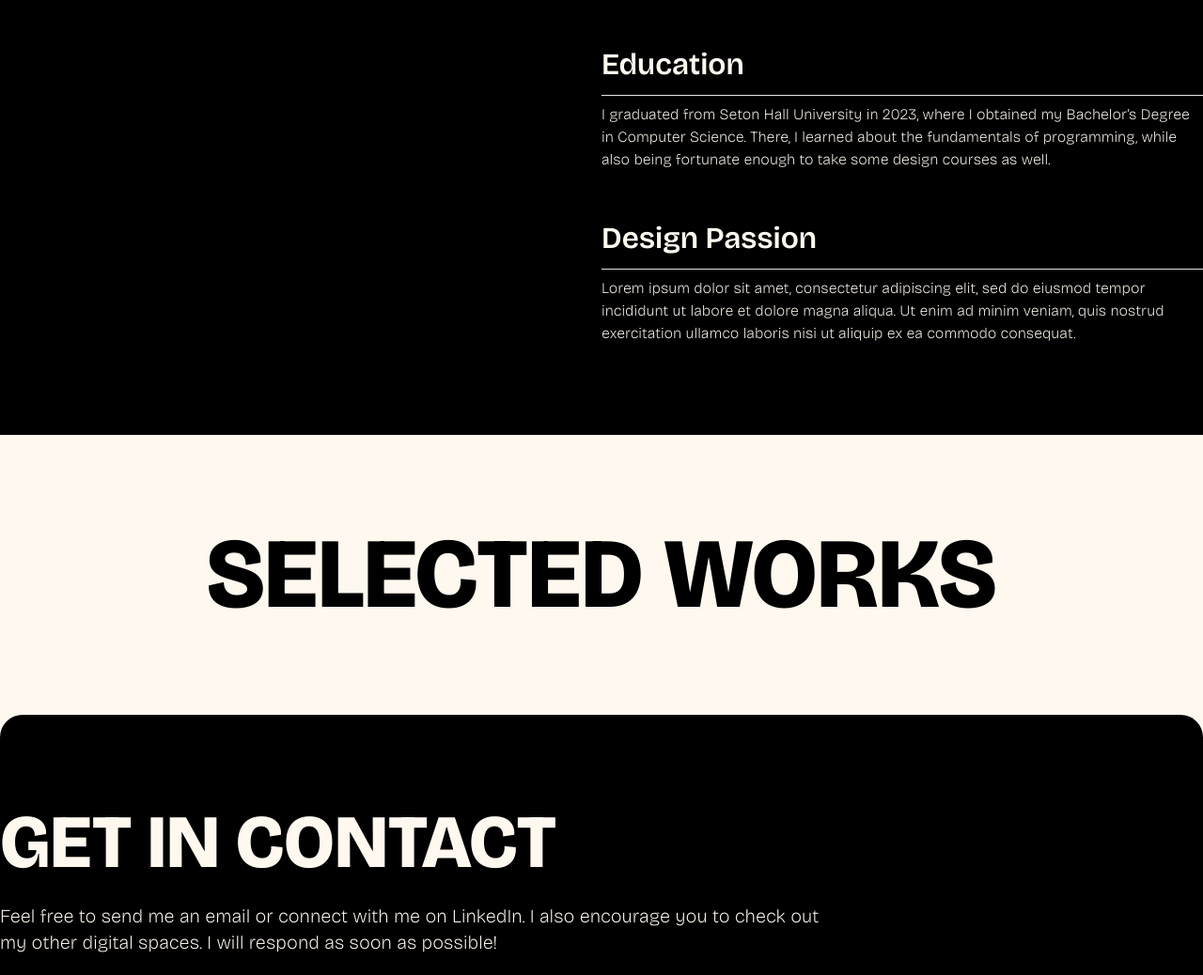
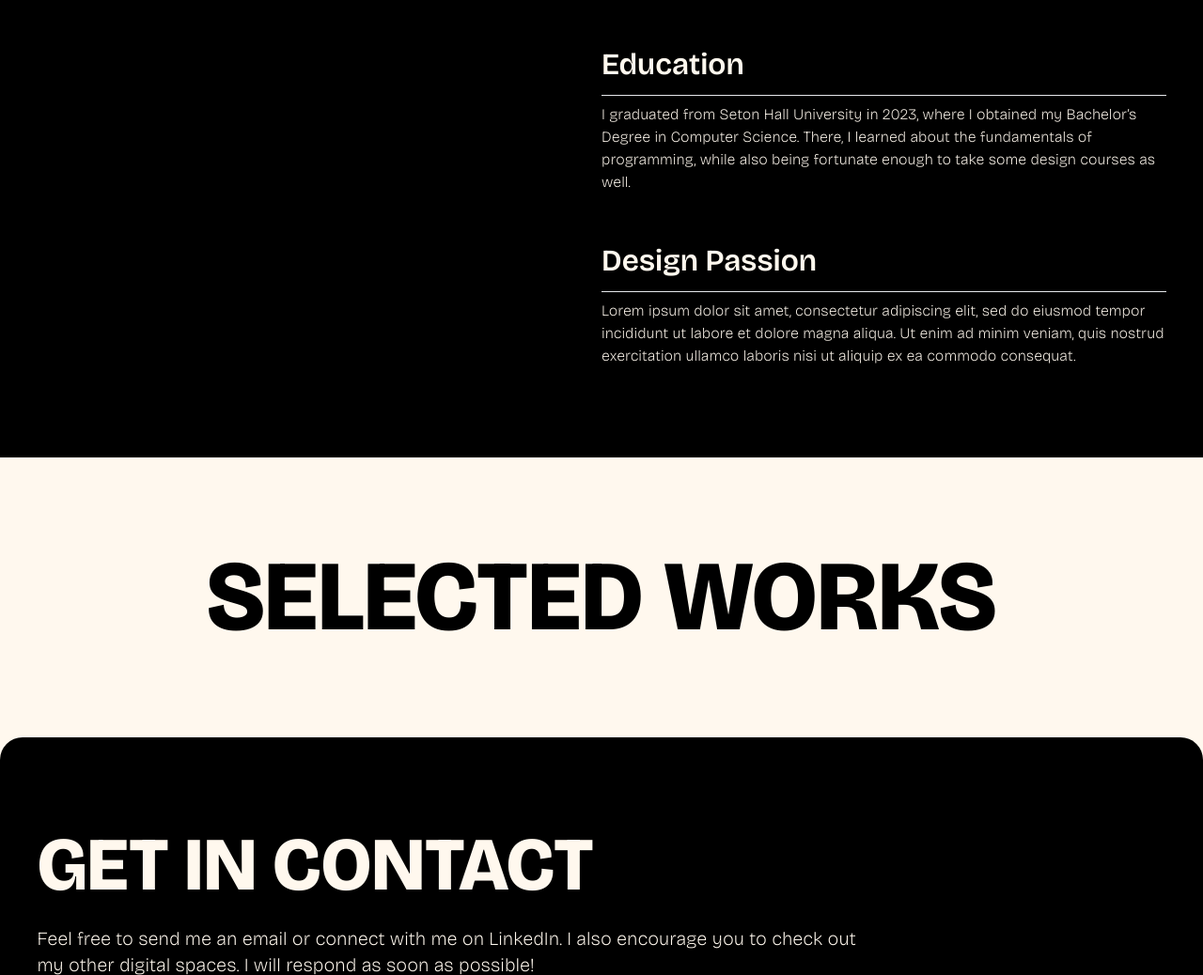
Before and after one commit to NicholasGannon/Portfolio, a website: page index.html in a window 1280 px wide. Shown: the part 1036-2074 px from the top of the page at 94% size. Drawn offline with nearby package versions, Linux system fonts and the light colour scheme.

Commit message:
Padding + styling

```diff
--- a/index.html
+++ b/index.html
@@ -34,7 +34,7 @@
 
     <main class="h-svh bg-primary">
         <!-- Hero + Header -->
-        <section class="bg-primary">
+        <section class="bg-primary" style="padding-inline: clamp(2.25rem,2.1786rem + 0.3571vi,2.5rem);">
             <header class="max-w-[1440px] mx-auto flex justify-between items-center gap-4 py-6">
                 <img src="/assets/Logo.svg" alt="Logo">
                 <span class="hidden md:block border border-t-1 border-accent w-full"></span>
@@ -67,7 +67,7 @@
     </main>
 
     <!-- About -->
-    <section class="bg-black text-primary rounded-tl-3xl rounded-tr-3xl">
+    <section class="bg-black text-primary rounded-tl-3xl rounded-tr-3xl" style="padding-inline: clamp(2.25rem,2.1786rem + 0.3571vi,2.5rem);">
         <div class="max-w-[1440px] mx-auto flex flex-col sm:grid sm:grid-cols-2 py-24">
             <h3 class="font-black leading-none" style="font-size: clamp(2rem, 7vw + 1rem, 12rem);">ABOUT ME</h3>
             <div class="flex flex-col gap-12">
@@ -93,14 +93,14 @@
     </section>
 
     <!-- Work -->
-    <section class="bg-primary">
+    <section class="bg-primary" style="padding-inline: clamp(2.25rem,2.1786rem + 0.3571vi,2.5rem);">
         <div class="max-w-[1440px] mx-auto text-center py-24">
             <h3 class="font-black leading-none" style="font-size: clamp(2rem, 7vw + 1rem, 12rem);">SELECTED WORKS</h3>
         </div>
     </section>
 
     <!-- Footer -->
-    <footer class="bg-black text-primary rounded-tl-3xl rounded-tr-3xl">
+    <footer class="bg-black text-primary rounded-tl-3xl rounded-tr-3xl" style="padding-inline: clamp(2.25rem,2.1786rem + 0.3571vi,2.5rem);">
         <div class="max-w-[1440px] mx-auto flex flex-col gap-6 pt-24 pb-36">
             <h4 class="font-black leading-none" style="font-size: clamp(2rem, 5vw + 1rem, 6rem);">GET IN CONTACT</h4>
             <p class="max-w-4xl font-extralight text-xl">Feel free to send me an email or connect with me on LinkedIn. I also encourage you to check out my other digital spaces. I will respond as soon as possible!</p>
```
Also changed, not shown: output.css.
